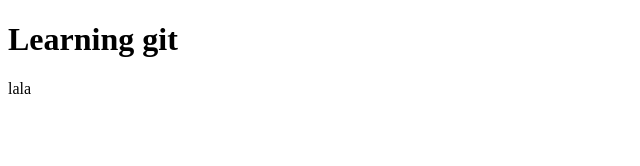
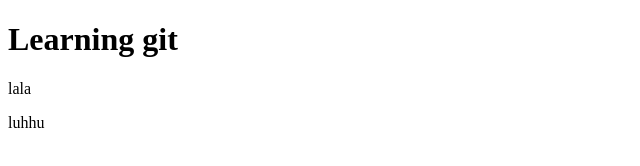
Before and after one commit to IoghiStudio/my-project, a plain HTML site: page index.html in a window 1280 px wide. Shown: the full height of the page, 0-640 px from the left. Drawn offline with Linux system fonts and the light colour scheme.

Commit message:
added one p

```diff
--- a/index.html
+++ b/index.html
@@ -9,5 +9,6 @@
 <body>
   <h1>Learning git</h1>
   <p>lala</p>
+  <p>luhhu</p>
 </body>
 </html>
```
